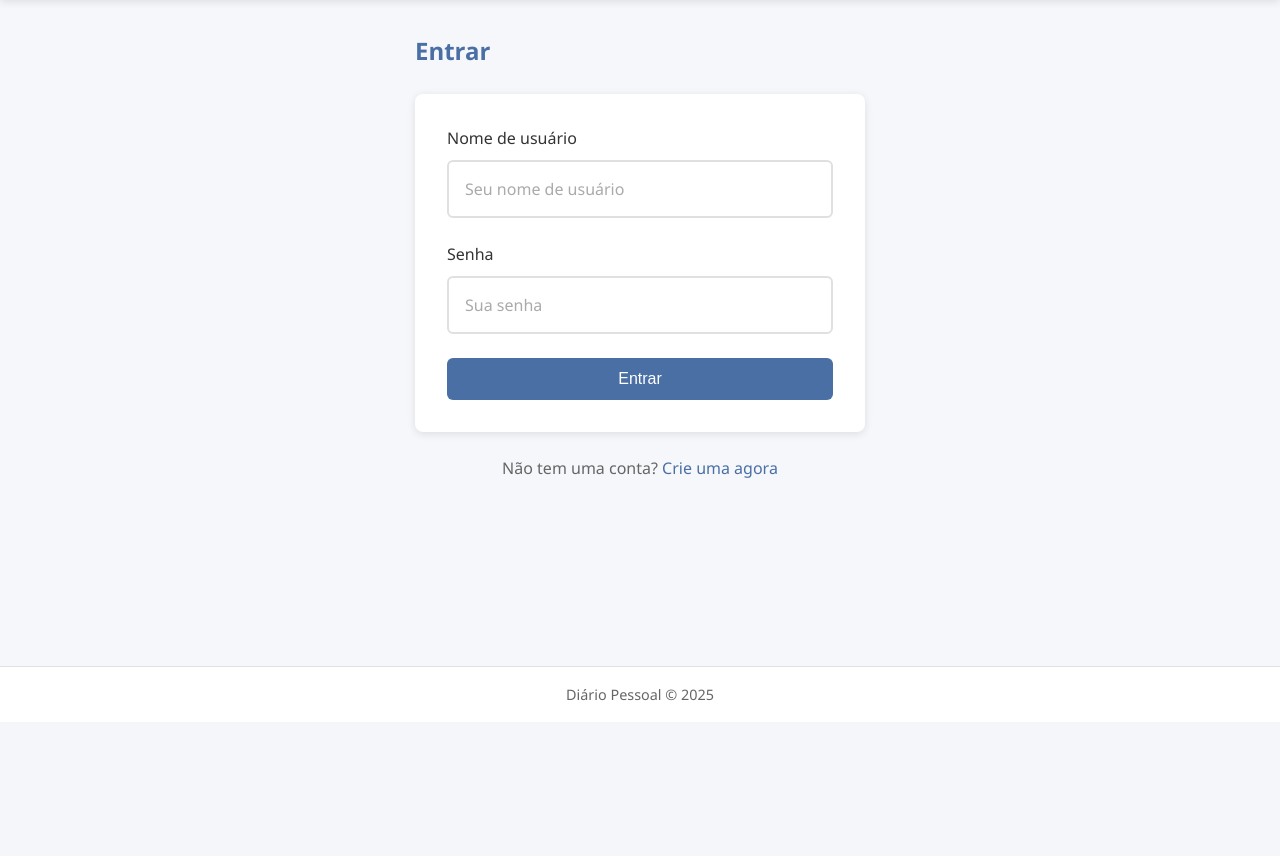
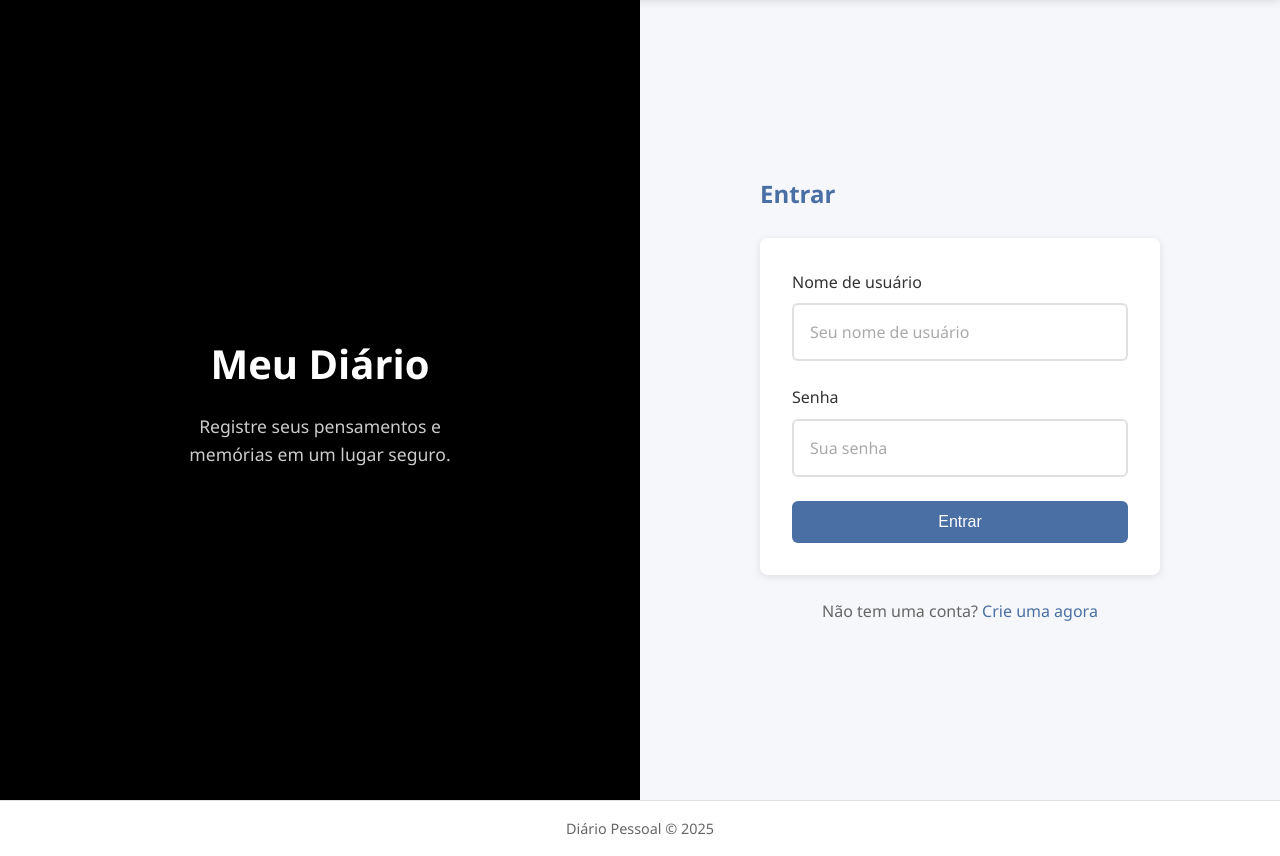
Before and after one commit to nevesiniv/Projetos-Vinicius, a Flask app: page /login in a window 1280 px wide. Shown: the part 78-934 px from the top of the page. Before the commit the page ends 779 px from the top, so only its background shows below. Run offline with Flask 3, Linux system fonts and the light colour scheme.

Commit message:
style: mudar fundo do login para preto

```diff
--- a/diario_app/static/style.css
+++ b/diario_app/static/style.css
@@ -142,9 +142,57 @@ main {
     font-size: 1.5rem;
 }
 
-/* Container de autenticação (login/registro) */
+/* Layout de autenticação (login/registro) com duas colunas */
+.auth-page {
+    display: flex;
+    min-height: 100vh;
+    margin: -2rem;
+}
+
+.auth-left {
+    flex: 1;
+    background-color: #000000;
+    display: flex;
+    align-items: center;
+    justify-content: center;
+    padding: 2rem;
+}
+
+.auth-left-content {
+    text-align: center;
+    color: #ffffff;
+}
+
+.auth-left-content h1 {
+    font-size: 2.5rem;
+    margin-bottom: 1rem;
+    font-weight: 700;
+}
+
+.auth-left-content p {
+    font-size: 1.1rem;
+    opacity: 0.8;
+    max-width: 300px;
+}
+
+.auth-right {
+    flex: 1;
+    display: flex;
+    align-items: center;
+    justify-content: center;
+    padding: 2rem;
+    background-color: var(--cor-fundo);
+}
+
 .auth-container {
-    max-width: 450px;
+    width: 100%;
+    max-width: 400px;
+}
+
+.auth-container h2 {
+    color: var(--cor-primaria);
+    margin-bottom: 1.5rem;
+    font-size: 1.5rem;
 }
 
 .auth-form {
@@ -317,6 +365,30 @@ footer {
 }
 
 /* Responsividade */
+@media (max-width: 768px) {
+    .auth-page {
+        flex-direction: column;
+    }
+
+    .auth-left {
+        min-height: 200px;
+        flex: none;
+    }
+
+    .auth-left-content h1 {
+        font-size: 1.8rem;
+    }
+
+    .auth-left-content p {
+        font-size: 1rem;
+    }
+
+    .auth-right {
+        flex: 1;
+        padding: 1.5rem;
+    }
+}
+
 @media (max-width: 600px) {
     header {
         padding: 1rem;
--- a/diario_app/templates/login.html
+++ b/diario_app/templates/login.html
@@ -1,7 +1,15 @@
 {% extends 'base.html' %}
 
 {% block content %}
-<div class="container auth-container">
+<div class="auth-page">
+    <div class="auth-left">
+        <div class="auth-left-content">
+            <h1>Meu Diário</h1>
+            <p>Registre seus pensamentos e memórias em um lugar seguro.</p>
+        </div>
+    </div>
+    <div class="auth-right">
+        <div class="auth-container">
             <h2>Entrar</h2>
 
             <form action="{{ url_for('login') }}" method="POST" class="auth-form">
@@ -34,4 +42,6 @@
                 Não tem uma conta? <a href="{{ url_for('register') }}">Crie uma agora</a>
             </p>
         </div>
+    </div>
+</div>
 {% endblock %}
--- a/diario_react/frontend/src/pages/Auth.css
+++ b/diario_react/frontend/src/pages/Auth.css
@@ -6,7 +6,7 @@
 /* Lado esquerdo */
 .auth-left {
   flex: 1;
-  background: linear-gradient(135deg, #667eea 0%, #764ba2 100%);
+  background: #000000;
   display: flex;
   align-items: center;
   justify-content: center;
```
Also changed, not shown: diario_app/templates/register.html (+11 -1 lines). Lines whose indentation alone changed are shown as unchanged.
